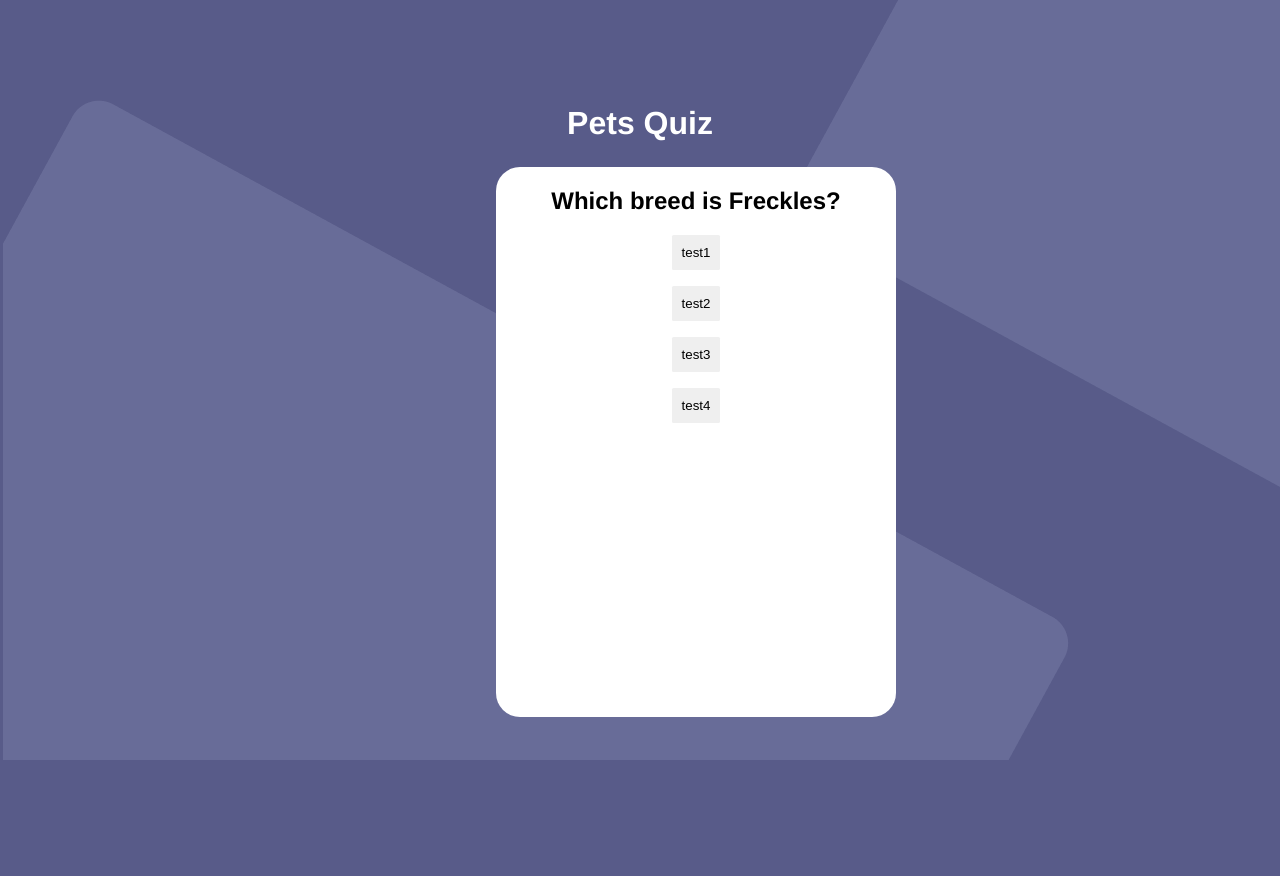
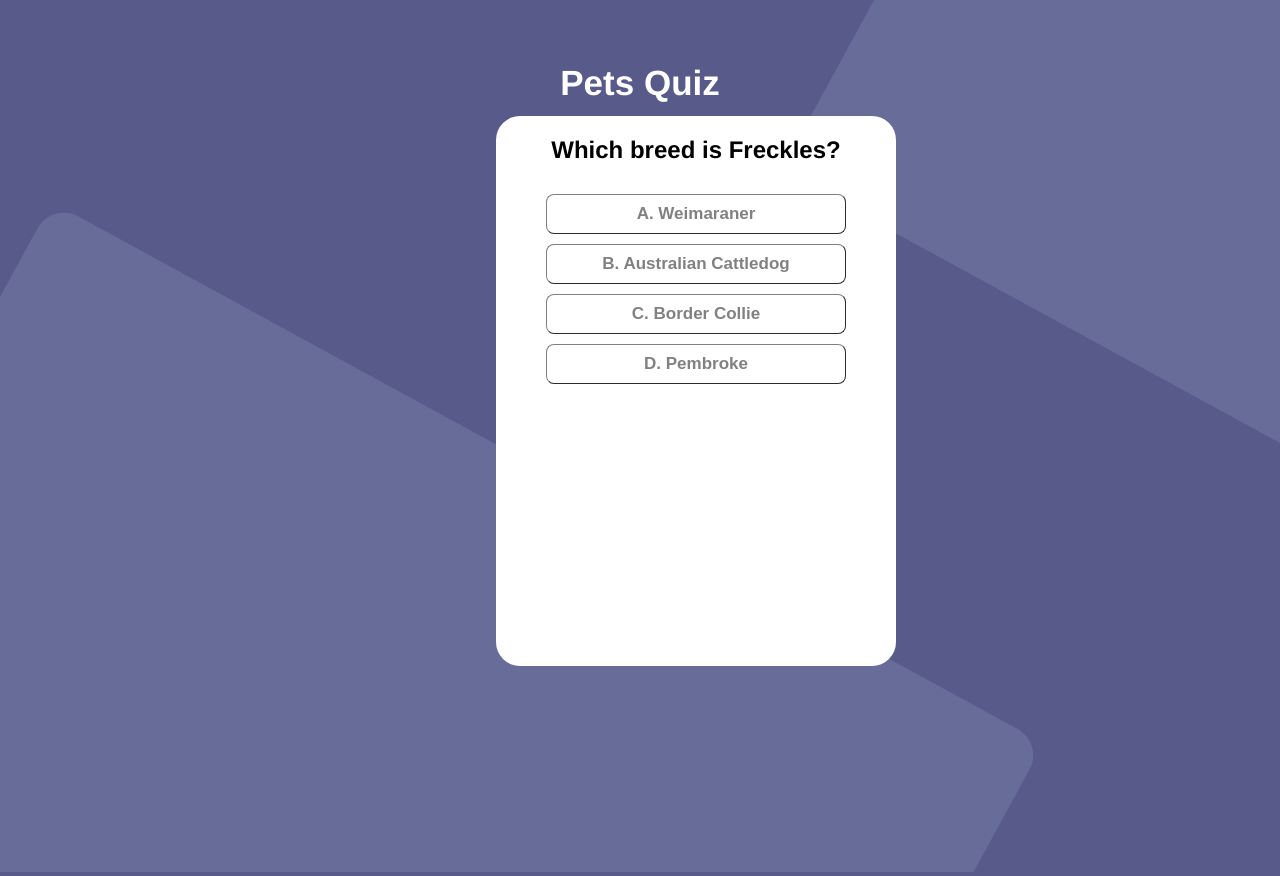
Before and after one commit to mdajgarhossain/pets-quiz-app, a Vue app: page / in a window 1280 px wide. Shown: the top 876 px of the page. Before the commit the page ends 800 px from the top, so only its background shows below. Built offline with nearby package versions, Linux system fonts and the light colour scheme; no server answers.

Commit message:
completed design

```diff
--- a/src/App.vue
+++ b/src/App.vue
@@ -21,7 +21,5 @@ export default {
   -webkit-font-smoothing: antialiased;
   -moz-osx-font-smoothing: grayscale;
   text-align: center;
-  /* color: #fff; */
-  margin-top: 60px;
 }
 </style>
--- a/src/components/Quiz.vue
+++ b/src/components/Quiz.vue
@@ -31,28 +31,33 @@
             </button>
           </div>
           <button
+          class="next-button"
             v-if="item.isQuestionAnswered"
             @click="gotoNextQuestion(index)"
           >
-            Next
+            Next <span class="arrow">></span>
           </button>
         </div>
       </div>
       <div v-if="showResult">
-        <span>Correct answer: {{ quizResult.correct }}</span>
-        <button @click="tryAgain()">Try again?</button>
+        <img :src="ResultImage" alt="" class="result-image">
+        <h1>Result</h1>
+        <p class="result-body">You got {{ quizResult.correct }} correct answers</p>
+        <button @click="tryAgain()" class="try-again-button">Try again</button>
       </div>
     </div>
   </div>
 </template>
 
 <script>
+import ResultImage from '../assets/images/undraw_winners_re_wr1l 1.png'
 export default {
   name: "Quiz",
   props: {},
 
   data() {
     return {
+      ResultImage: ResultImage,
       showResult: false,
       imageUrl: null,
       questions: [
@@ -60,13 +65,13 @@ export default {
           id: 1,
           question: "Which breed is Freckles?",
           choices: [
-            { choice: "test1", class: "answer" },
-            { choice: "test2", class: "answer" },
-            { choice: "test3", class: "answer" },
-            { choice: "test4", class: "answer" },
+            { choice: "A. Weimaraner", class: "answer",  },
+            { choice: "B. Australian Cattledog", class: "answer" },
+            { choice: "C. Border Collie", class: "answer" },
+            { choice: "D. Pembroke", class: "answer" },
           ],
           image: null,
-          correctAnswer: "test3",
+          correctAnswer: "B. Australian Cattledog",
           visibilty: true,
           isQuestionAnswered: false,
           answeredValue: null,
@@ -75,12 +80,12 @@ export default {
           id: 2,
           question: "What purpose of the cattledog breed for?",
           choices: [
-            { choice: "test1", class: "answer" },
-            { choice: "test2", class: "answer" },
-            { choice: "test3", class: "answer" },
-            { choice: "test4", class: "answer" },
+            { choice: "A. To protect people", class: "answer" },
+            { choice: "B. To herd cattle", class: "answer" },
+            { choice: "C. To protect cattle", class: "answer" },
+            { choice: "D. To hunt", class: "answer" },
           ],
-          correctAnswer: "test2",
+          correctAnswer: "C. To protect cattle",
           visibilty: false,
           isQuestionAnswered: false,
           answeredValue: null,
@@ -187,6 +192,7 @@ body {
 }
 .headline {
   color: #ffffff;
+  font-size: 35px;
 }
 .bg-image1 {
   top: -240px;
@@ -194,8 +200,8 @@ body {
   position: absolute;
 }
 .bg-image2 {
-  top: 24px;
-  left: -45px;
+  top: 180px;
+  left: -80px;
   position: absolute;
 }
 .question-card {
@@ -205,22 +211,96 @@ body {
   height: 550px;
   position: absolute;
   left: 488px;
-  top: 107px;
+  top: 100px;
 }
 .answer {
-  padding: 10px;
-  border: none;
-  border-radius: 0.1rem;
-  margin-bottom: 1rem;
+  font-size:17px;
+  width:300px;
+  height:40px;
+  border-width:1px;
+  color: rgba(29, 28, 28, 0.555);
+  border-color:gray;
+  font-weight:bold;
+  border-radius: 8px;
+  background:#fff;
+  margin-top: 10px;
+}
+
+.answer:hover {
+  cursor: pointer;
+  background: linear-gradient(#dad6cb, #e0ddd0);
+}
+.next-button {
+  margin-top: 20px;
+  margin-left: 200px;
+  font-size:15px;
+  width:117px;
+  height:46px;
+  border-width:0px;
+  color:#ffffff;
+  border-color:#337fed;
+  font-weight:bold;
+  border-radius: 42px;
+  box-shadow:inset 0px 1px 0px 0px #97c4fe;
+  text-shadow:inset 0px 1px 0px #1570cd;
+  background:linear-gradient(#3d94f6, #1e62d0);
+}
+.next-button:hover {
+  background: linear-gradient(#1e62d0, #3d94f6);
+  cursor: pointer;
+}
+.arrow {
+  margin-left: 8px;
 }
 
 .correctAnswer {
-  background-color: green;
+  background-color: rgb(46, 124, 46);
   color: white;
+  font-size:17px;
+  width:300px;
+  height:40px;
+  border-width:1px;
+  border-color:gray;
+  font-weight:bold;
+  border-radius: 8px;
+  margin-top: 10px;
 }
 
 .wrongAnswer {
-  background-color: red;
+  background-color: #d33434;
+  color: white;
+  font-size:17px;
+  width:300px;
+  height:40px;
+  border-width:1px;
+  border-color:gray;
+  font-weight:bold;
+  border-radius: 8px;
+  margin-top: 10px;
+}
+
+.result-image {
+  margin-top: 20px;
+  margin-bottom: 25px;
+}
+
+.result-body {
+  font-size: 20px;
+  margin-bottom: 40px;
+}
+
+.try-again-button {
+  border: 1px solid blue;
+  border-radius: 30px;
+  background-color: white;
+  color: blue;
+  padding: 14px 35px;
+  font-size: 18px;
+  cursor: pointer;
+  margin-top: 20px;
+}
+.try-again-button:hover {
+  background: #2196F3;
   color: white;
 }
 </style>
```
Also changed, not shown: src/assets/images/undraw_winners_re_wr1l 1.png (added).
